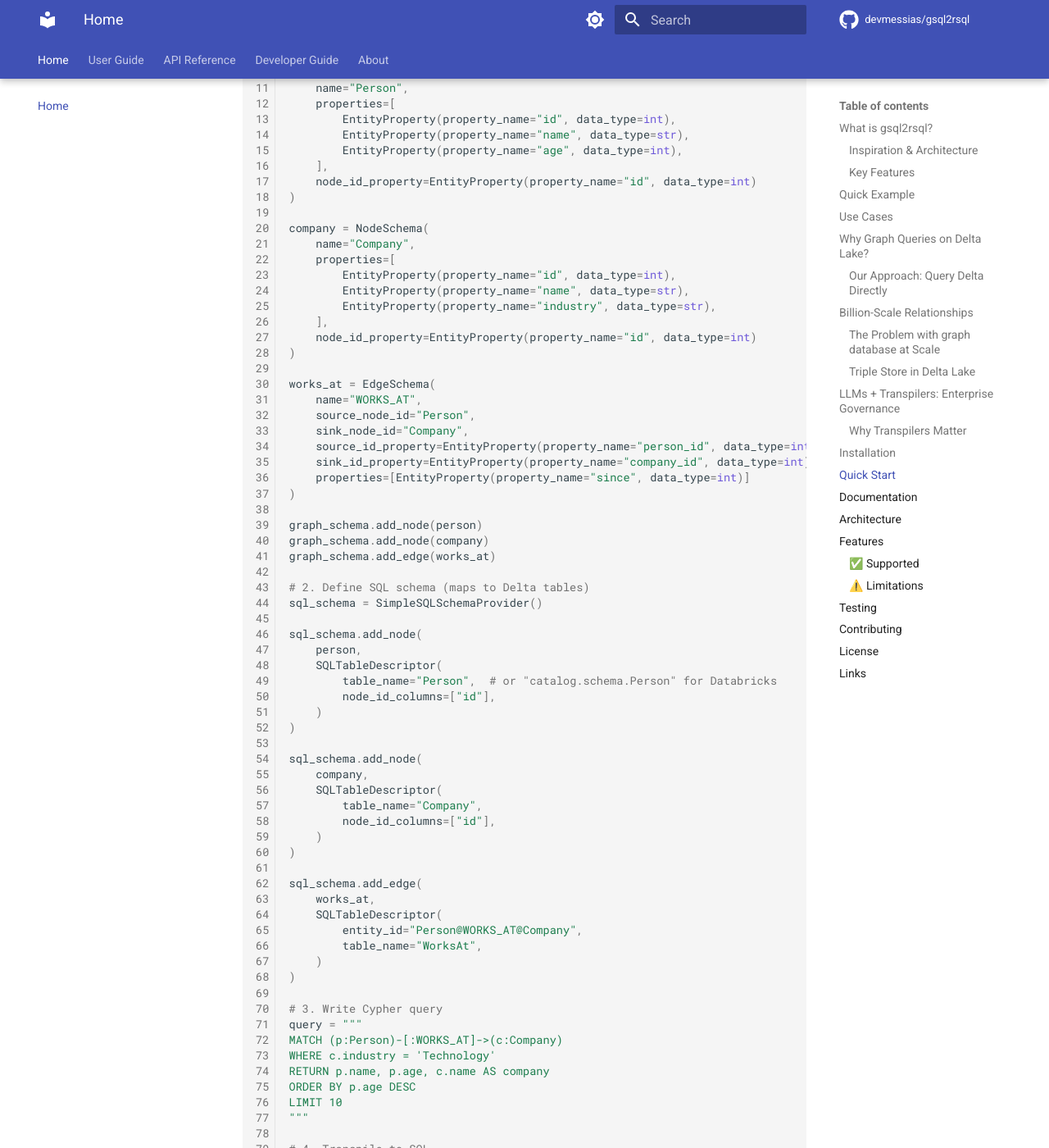
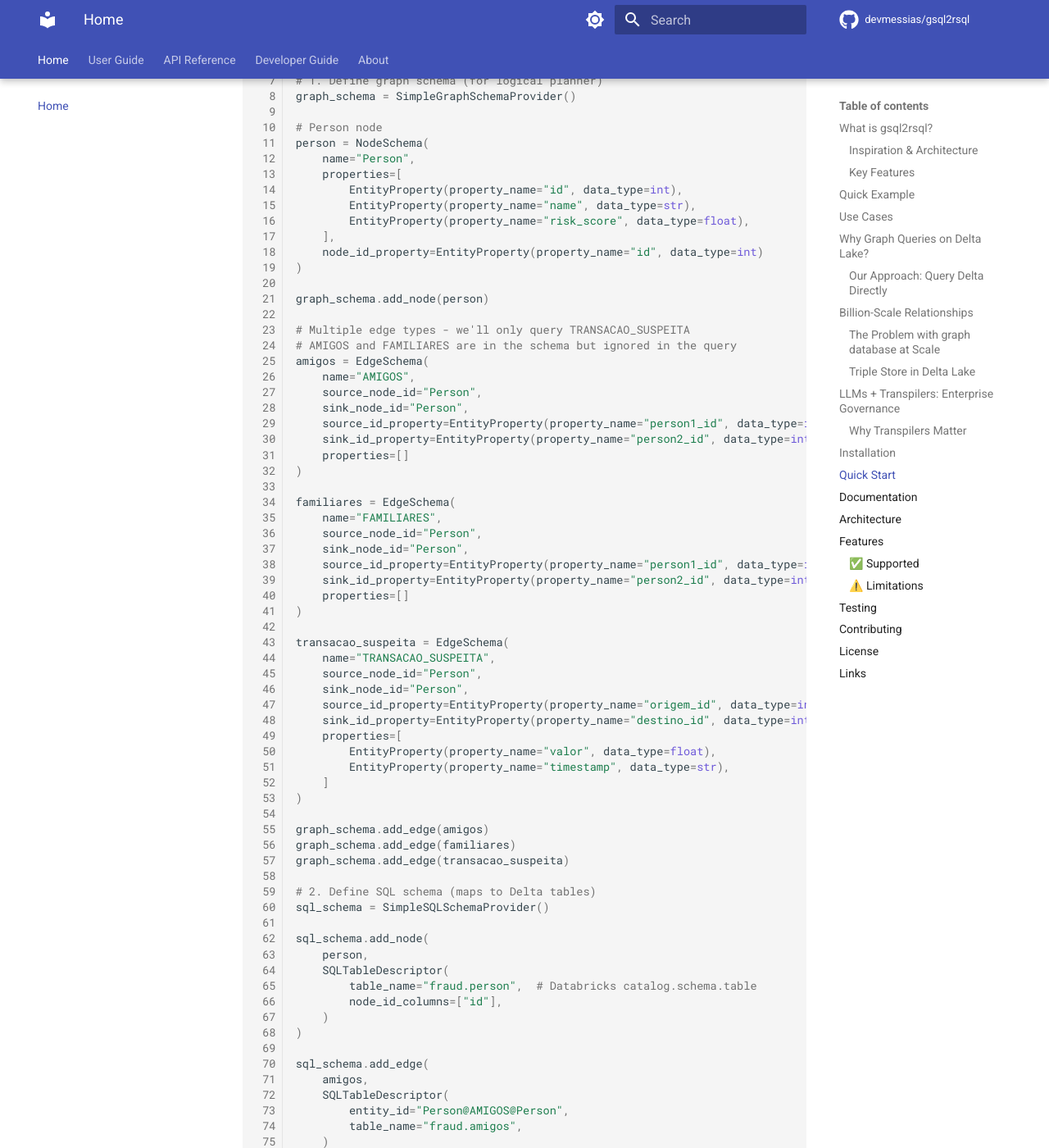
Before and after one commit to devmessias/gsql2rsql, an MkDocs documentation site: the page built from docs/index.md, in a window 1280 px wide and 1400 px high, scrolled down 4290 px. Shown: the whole window at 82% size. Built offline with MkDocs 1.6.1 and Material for MkDocs 9.7.7, drawn with Linux system fonts in a browser that asks for light colours; comment, search, counter and statistics services are not loaded; the version menu is left out; some of the changed text lies outside the part shown.

Commit message:
docs: update Quick Start with realistic fraud detection BFS example
Replaced simple Person-Company query with a more compelling use case:

**Previous Example:**
- Simple 1-hop relationship query (Person works at Company)
- Basic WHERE filter on industry
- No graph traversal

**New Example - Fraud Detection with BFS:**
- BFS graph traversal up to depth 4 from suspicious account (id: 12345)
- Multi-edge schema (AMIGOS, FAMILIARES, TRANSACAO_SUSPEITA)
- Query filters to ONLY traverse TRANSACAO_SUSPEITA edges
- Demonstrates ignoring irrelevant edge types (social relationships)
- Returns risk scores and path depth for fraud network analysis
- Uses WITH RECURSIVE for efficient BFS on Delta Lake

Benefits:
- Shows real-world fraud detection use case
- Demonstrates variable-length paths (*1..4)
- Illustrates selective edge traversal in multi-edge graphs
- More compelling for enterprise users
- Better showcases Databricks SQL WITH RECURSIVE capabilities

Validated:
- ✅ Generates correct WITH RECURSIVE SQL
- ✅ Only uses fraud.transacao_suspeita table
- ✅ Ignores fraud.amigos and fraud.familiares
- ✅ Limits depth to 4 hops
- ✅ Returns all expected columns (origem_id, destino_id, risk_score, profundidade)
- ✅ Includes ORDER BY and LIMIT

Co-Authored-By: Claude Sonnet 4.5 <noreply@anthropic.com>

````diff
--- a/docs/index.md
+++ b/docs/index.md
@@ -166,6 +166,8 @@ uv pip install -e .
 
 ## Quick Start
 
+**Example**: Find fraud networks using BFS (Breadth-First Search) up to depth 4, starting from a suspicious account and ignoring social relationships.
+
 ```python
 from gsql2rsql.parser.opencypher_parser import OpenCypherParser
 from gsql2rsql.planner.logical_plan import LogicalPlan
@@ -176,38 +178,54 @@ from gsql2rsql.renderer.schema_provider import SimpleSQLSchemaProvider, SQLTable
 # 1. Define graph schema (for logical planner)
 graph_schema = SimpleGraphSchemaProvider()
 
+# Person node
 person = NodeSchema(
     name="Person",
     properties=[
         EntityProperty(property_name="id", data_type=int),
         EntityProperty(property_name="name", data_type=str),
-        EntityProperty(property_name="age", data_type=int),
+        EntityProperty(property_name="risk_score", data_type=float),
     ],
     node_id_property=EntityProperty(property_name="id", data_type=int)
 )
 
-company = NodeSchema(
-    name="Company",
-    properties=[
-        EntityProperty(property_name="id", data_type=int),
-        EntityProperty(property_name="name", data_type=str),
-        EntityProperty(property_name="industry", data_type=str),
-    ],
-    node_id_property=EntityProperty(property_name="id", data_type=int)
+graph_schema.add_node(person)
+
+# Multiple edge types - we'll only query TRANSACAO_SUSPEITA
+# AMIGOS and FAMILIARES are in the schema but ignored in the query
+amigos = EdgeSchema(
+    name="AMIGOS",
+    source_node_id="Person",
+    sink_node_id="Person",
+    source_id_property=EntityProperty(property_name="person1_id", data_type=int),
+    sink_id_property=EntityProperty(property_name="person2_id", data_type=int),
+    properties=[]
 )
 
-works_at = EdgeSchema(
-    name="WORKS_AT",
+familiares = EdgeSchema(
+    name="FAMILIARES",
     source_node_id="Person",
-    sink_node_id="Company",
-    source_id_property=EntityProperty(property_name="person_id", data_type=int),
-    sink_id_property=EntityProperty(property_name="company_id", data_type=int),
-    properties=[EntityProperty(property_name="since", data_type=int)]
+    sink_node_id="Person",
+    source_id_property=EntityProperty(property_name="person1_id", data_type=int),
+    sink_id_property=EntityProperty(property_name="person2_id", data_type=int),
+    properties=[]
 )
 
-graph_schema.add_node(person)
-graph_schema.add_node(company)
-graph_schema.add_edge(works_at)
+transacao_suspeita = EdgeSchema(
+    name="TRANSACAO_SUSPEITA",
+    source_node_id="Person",
+    sink_node_id="Person",
+    source_id_property=EntityProperty(property_name="origem_id", data_type=int),
+    sink_id_property=EntityProperty(property_name="destino_id", data_type=int),
+    properties=[
+        EntityProperty(property_name="valor", data_type=float),
+        EntityProperty(property_name="timestamp", data_type=str),
+    ]
+)
+
+graph_schema.add_edge(amigos)
+graph_schema.add_edge(familiares)
+graph_schema.add_edge(transacao_suspeita)
 
 # 2. Define SQL schema (maps to Delta tables)
 sql_schema = SimpleSQLSchemaProvider()
@@ -215,37 +233,51 @@ sql_schema = SimpleSQLSchemaProvider()
 sql_schema.add_node(
     person,
     SQLTableDescriptor(
-        table_name="Person",  # or "catalog.schema.Person" for Databricks
-        node_id_columns=["id"],
-    )
-)
-
-sql_schema.add_node(
-    company,
-    SQLTableDescriptor(
-        table_name="Company",
+        table_name="fraud.person",  # Databricks catalog.schema.table
         node_id_columns=["id"],
     )
 )
 
 sql_schema.add_edge(
-    works_at,
+    amigos,
     SQLTableDescriptor(
-        entity_id="Person@WORKS_AT@Company",
-        table_name="WorksAt",
+        entity_id="Person@AMIGOS@Person",
+        table_name="fraud.amigos",
     )
 )
 
-# 3. Write Cypher query
+sql_schema.add_edge(
+    familiares,
+    SQLTableDescriptor(
+        entity_id="Person@FAMILIARES@Person",
+        table_name="fraud.familiares",
+    )
+)
+
+sql_schema.add_edge(
+    transacao_suspeita,
+    SQLTableDescriptor(
+        entity_id="Person@TRANSACAO_SUSPEITA@Person",
+        table_name="fraud.transacao_suspeita",
+    )
+)
+
+# 3. BFS Query: Find fraud network up to depth 4 from suspicious root account
+# Only traverse TRANSACAO_SUSPEITA edges (ignore AMIGOS and FAMILIARES)
 query = """
-MATCH (p:Person)-[:WORKS_AT]->(c:Company)
-WHERE c.industry = 'Technology'
-RETURN p.name, p.age, c.name AS company
-ORDER BY p.age DESC
-LIMIT 10
+MATCH path = (origem:Person {id: 12345})-[:TRANSACAO_SUSPEITA*1..4]->(destino:Person)
+RETURN
+    origem.id AS origem_id,
+    origem.name AS origem_name,
+    destino.id AS destino_id,
+    destino.name AS destino_name,
+    destino.risk_score AS destino_risk_score,
+    length(path) AS profundidade
+ORDER BY profundidade, destino.risk_score DESC
+LIMIT 100
 """
 
-# 4. Transpile to SQL
+# 4. Transpile to SQL with WITH RECURSIVE (for BFS traversal)
 parser = OpenCypherParser()
 renderer = SQLRenderer(db_schema_provider=sql_schema)
 
````
Also changed, not shown: other parts of docs/index.md (+2 -1 lines), README.md (+71 -38 lines).
